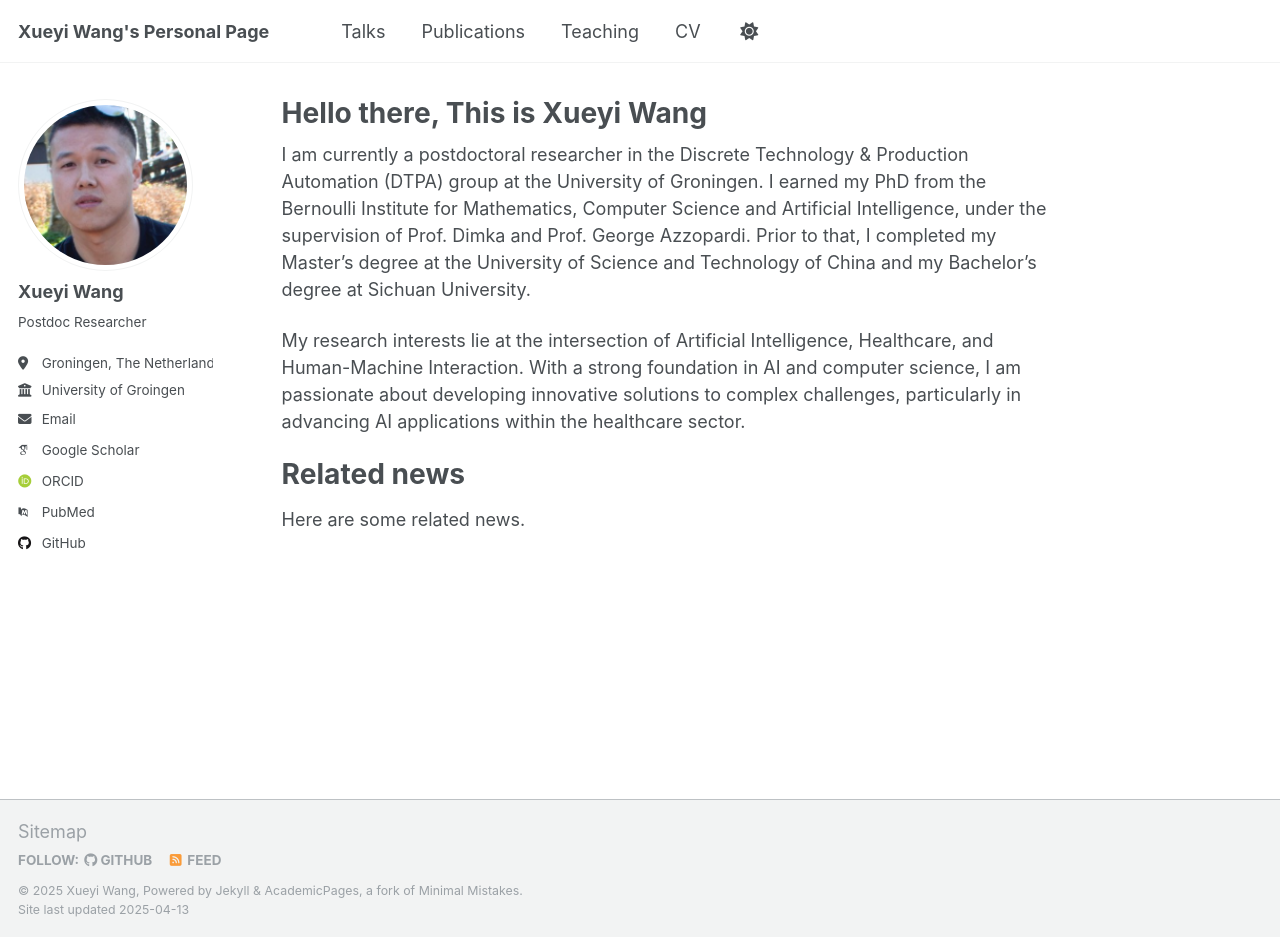
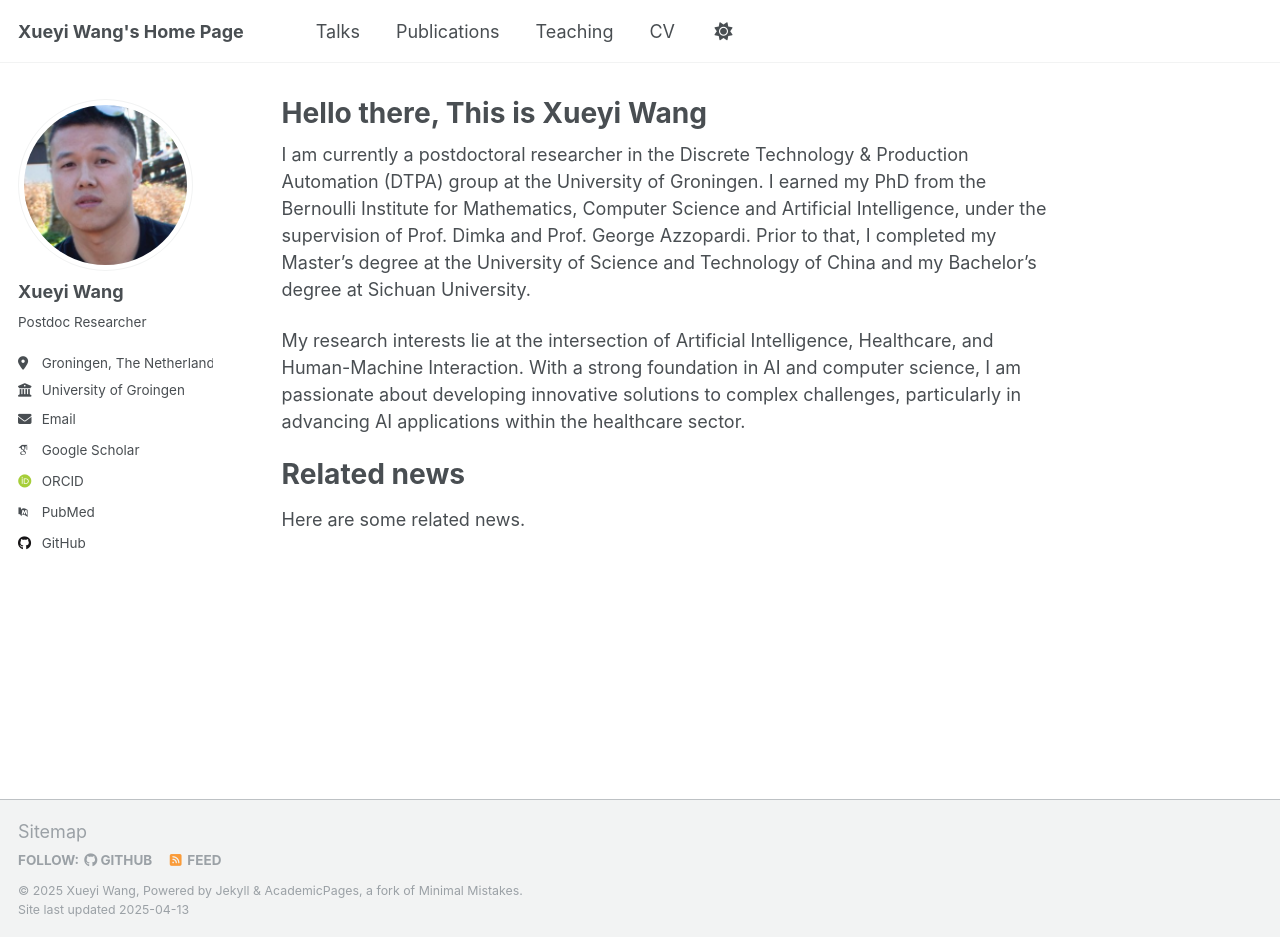
Before and after one commit to Xueyi-Wang/Xueyi-Wang.github.io, a Jekyll site: the page built from _pages/about.md, in a window 1280 px wide and 937 px high. Built offline with Jekyll 4.4.1, drawn with Linux system fonts in a browser that asks for light colours; some web fonts are replaced.

Commit message:
home page

```diff
--- a/_config.yml
+++ b/_config.yml
@@ -9,7 +9,7 @@
 # Basic Site Settings
 locale                   : "en-US"
 site_theme               : "default"
-title                    : "Xueyi Wang's Personal Page"
+title                    : "Xueyi Wang's Home Page"
 title_separator          : "-"
 name                     : &name "Xueyi Wang"
 description              : &description "personal description"
```
